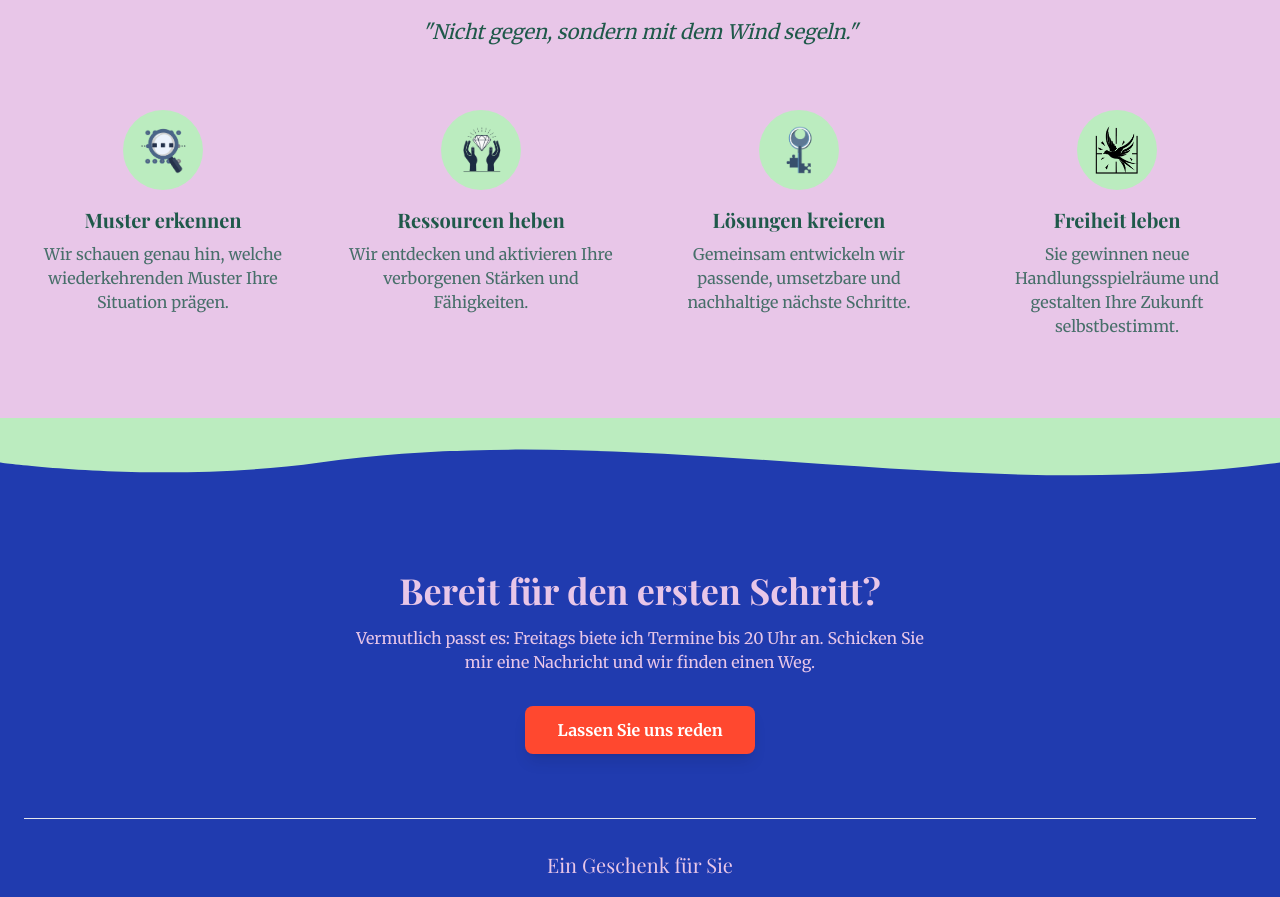
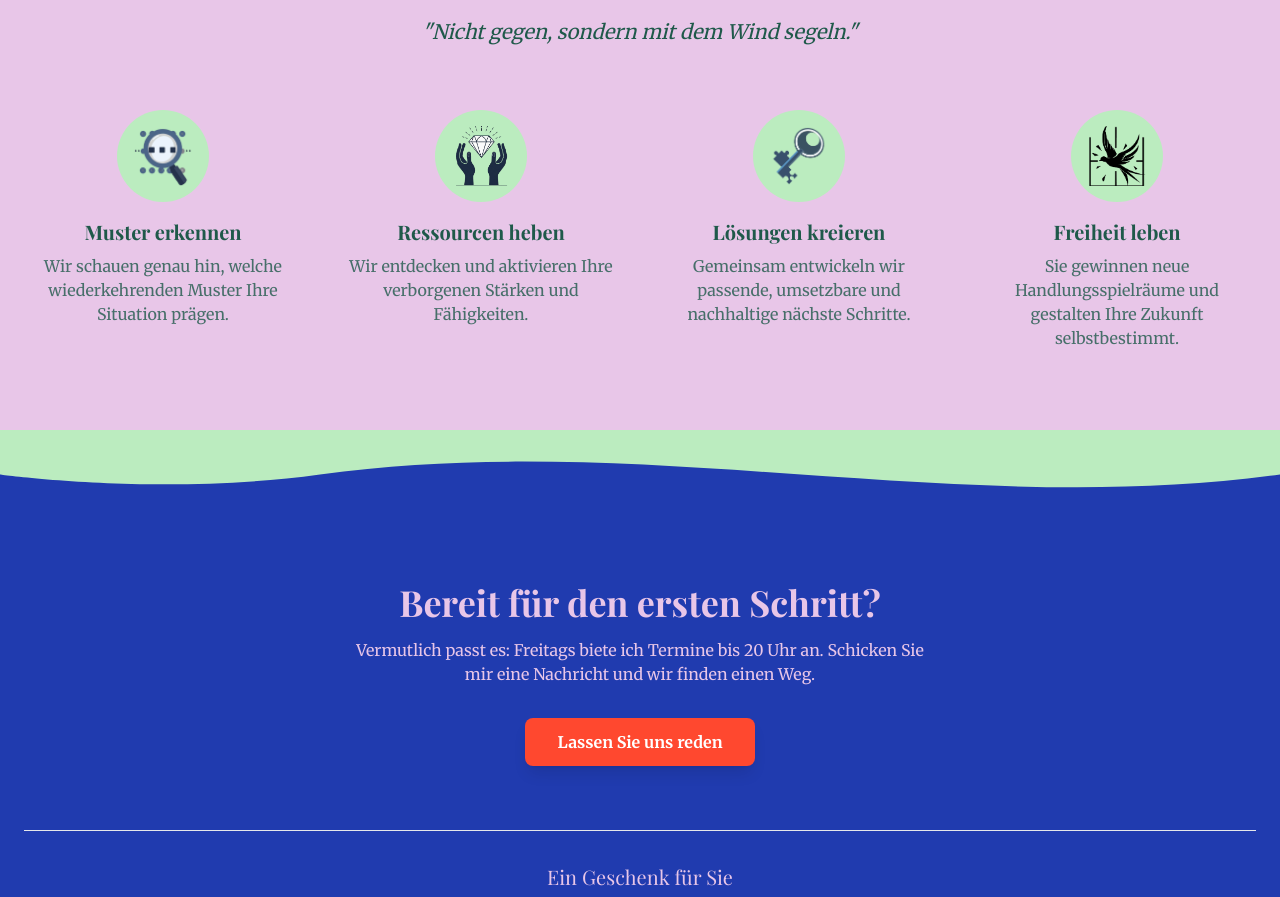
Before and after one commit to johappel/systhemische-beratung, a React (Vite) app: page / in a window 1280 px wide. Shown: the part 3868-4765 px from the top of the page. Built offline with nearby package versions, Linux system fonts and the light colour scheme.

Commit message:
fix image path

```diff
--- a/systemische-beratung-webseite/components/Process.tsx
+++ b/systemische-beratung-webseite/components/Process.tsx
@@ -4,7 +4,7 @@ const Process: React.FC = () => {
   const steps = [
     { title: 'Muster erkennen', description: 'Wir schauen genau hin, welche wiederkehrenden Muster Ihre Situation prägen.', cls:"pattern", image: "images/icons/muster.png" },
     { title: 'Ressourcen heben', description: 'Wir entdecken und aktivieren Ihre verborgenen Stärken und Fähigkeiten.', cls:"lift", image: "images/icons/resourcen-heben.png"},
-    { title: 'Lösungen kreieren', description: 'Gemeinsam entwickeln wir passende, umsetzbare und nachhaltige nächste Schritte.', cls:"solution", image: "images/icons/keypuzzle.png"},
+    { title: 'Lösungen kreieren', description: 'Gemeinsam entwickeln wir passende, umsetzbare und nachhaltige nächste Schritte.', cls:"solution", image: "images/icons/keypuzzle.png?t=2"},
     { title: 'Freiheit leben', description: 'Sie gewinnen neue Handlungsspielräume und gestalten Ihre Zukunft selbstbestimmt.', cls:"freedom", image: "images/icons/vogel.png"},
   ];
 
@@ -13,9 +13,9 @@ const Process: React.FC = () => {
      <style>
        {`
          .processicon {
-           width: 48px;
-           height: 48px;
-           background-size: contain;
+           width: 60px;
+           height: 60px;
+           background-size: cover;
            background-repeat: no-repeat;
            background-position: center;
          }
```
Also changed, not shown: public/images/icons/keypuzzle.png.
